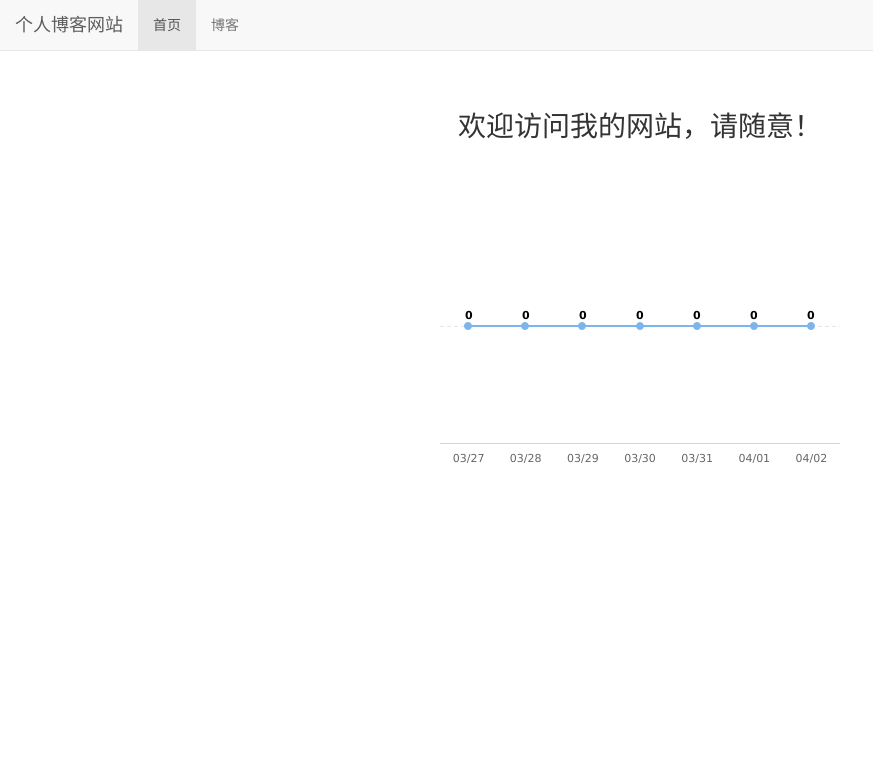
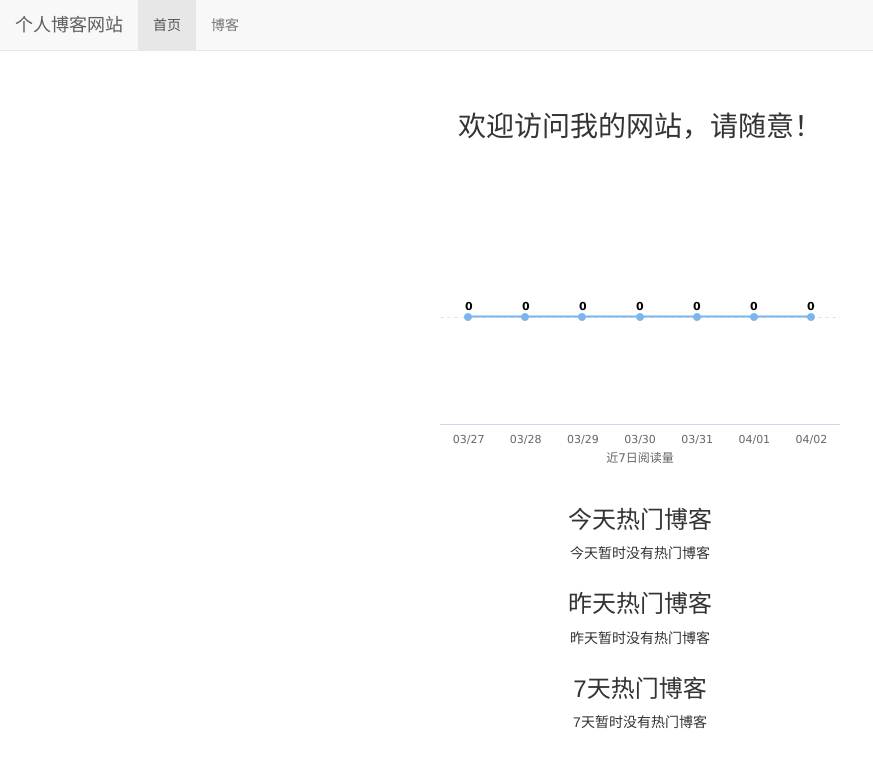
Before and after one commit to lit-fatfish/Bsite, a Django app: page / in a window 1280 px wide. Shown: the top 768 px of the page, without its empty margins (0-873 px from the left). Run offline with Django 3.2, Linux system fonts and the light colour scheme; data comes from the database, SQL or seed files in the repository; both versions use the stored data as it was after the commit; some libraries are stand-ins or nearby versions.

Commit message:
2.0 热门阅读博客排行和缓存提速

```diff
--- a/blog/models.py
+++ b/blog/models.py
@@ -1,7 +1,8 @@
 from django.db import models
 from django.contrib.auth.models import User
+from django.contrib.contenttypes.fields import GenericRelation
 from ckeditor_uploader.fields import RichTextUploadingField
-from read_statistics.models import ReadNumExpandMethod
+from read_statistics.models import ReadNumExpandMethod, ReadDetail
 
 class BlogType(models.Model):
     type_name = models.CharField(max_length=15)
@@ -14,6 +15,7 @@ class Blog(models.Model, ReadNumExpandMethod):
     blog_type = models.ForeignKey(BlogType, on_delete=models.DO_NOTHING)
     content = RichTextUploadingField()
     author = models.ForeignKey(User, on_delete=models.DO_NOTHING)
+    read_details = GenericRelation(ReadDetail)
 
     created_time = models.DateTimeField(auto_now_add=True)
     last_updated_time = models.DateTimeField(auto_now=True)
--- a/mysite/views.py
+++ b/mysite/views.py
@@ -1,13 +1,37 @@
+import datetime
 from django.shortcuts import render_to_response
+from django.utils import timezone
 from django.contrib.contenttypes.models import ContentType
-from read_statistics.utils import get_seven_days_read_data
+from read_statistics.utils import get_seven_days_read_data, get_today_hot_data, get_yesterday_hot_data
 from blog.models import Blog
+from django.db.models import Sum
+from django.core.cache import cache
+
+def get_week_hot_blogs():
+    today = timezone.now().date()
+    date = today - datetime.timedelta(days=7)
+    blogs = Blog.objects \
+                .filter(read_details__date__lt=today, read_details__date__gte=date) \
+                .values('id', 'title') \
+                .annotate(read_num_sum=Sum('read_details__read_num')) \
+                .order_by('-read_num_sum')
+    return blogs[:7]
 
 def home(request):
     blog_content_type = ContentType.objects.get_for_model(Blog)
     dates, read_nums = get_seven_days_read_data(blog_content_type)
 
+    # 获取7天热门博客的缓存数据
+    week_hot_dat = cache.get('week_hot_dat')
+    if week_hot_dat is None:
+        week_hot_dat = get_week_hot_blogs()
+        cache.set('get_week_hot_blogs', week_hot_dat, 3600) #一个小时=3600
+
     context = {}
     context['dates'] = dates
     context['read_nums'] = read_nums
+    context['today_hot_dat'] = get_today_hot_data(blog_content_type)
+    context['yesterday_hot_dat'] = get_yesterday_hot_data(blog_content_type)
+    context['week_hot_dat'] = week_hot_dat
+
     return render_to_response('home.html', context)
--- a/read_statistics/utils.py
+++ b/read_statistics/utils.py
@@ -32,3 +32,14 @@ def get_seven_days_read_data(content_type):
         result = read_details.aggregate(read_num_sum=Sum('read_num'))
         read_nums.append(result['read_num_sum'] or 0)
     return dates, read_nums
+
+def get_today_hot_data(content_type):
+    today = timezone.now().date()
+    read_details = ReadDetail.objects.filter(content_type=content_type, date=today).order_by('-read_num')
+    return read_details[:7]
+
+def get_yesterday_hot_data(content_type):
+    today = timezone.now().date()
+    yesterday = today - datetime.timedelta(days=1)
+    read_details = ReadDetail.objects.filter(content_type=content_type, date=yesterday).order_by('-read_num')
+    return read_details[:7]
--- a/static/home.css
+++ b/static/home.css
@@ -11,3 +11,8 @@ div#container {
     min-width: 20em;
     max-width: 30em;
 }
+
+div.hot-data {
+    text-align: center;
+    margin-top: 2em;
+}
--- a/templates/home.html
+++ b/templates/home.html
@@ -18,6 +18,49 @@
     <div id="container"></div>
     <!-- 引入 highcharts.js -->
     <!-- <script src="http://cdn.highcharts.com.cn/highcharts/highcharts.js"></script> -->
+    <!-- 今天24小时的热门博客 -->
+    <div class="hot-data">
+        <h3>今天热门博客</h3>
+        <ul>
+            {% for hot_data in today_hot_dat %}
+                <li><a href="{% url 'blog_detail' hot_data.content_object.pk %}">
+                    {{ hot_data.content_object.title }}</a>
+                    ({{ hot_data.read_num }})
+                </li>
+            {% empty %}
+                <li>今天暂时没有热门博客</li>
+            {% endfor %}
+        </ul>
+    </div>
+    <div class="hot-data">
+        <h3>昨天热门博客</h3>
+        <ul>
+            {% for hot_data in yesterday_hot_dat %}
+                <li><a href="{% url 'blog_detail' hot_data.content_object.pk %}">
+                    {{ hot_data.content_object.title }}</a>
+                    ({{ hot_data.read_num }})
+                </li>
+            {% empty %}
+                <li>昨天暂时没有热门博客</li>
+            {% endfor %}
+        </ul>
+    </div>
+    <div class="hot-data">
+        <h3>7天热门博客</h3>
+        <ul>
+            {% for hot_blog in week_hot_dat %}
+                <li><a href="{% url 'blog_detail' hot_blog.id %}">
+                    {{ hot_blog.title }}</a>
+                    ({{ hot_blog.read_num_sum }})
+                </li>
+            {% empty %}
+                <li>7天暂时没有热门博客</li>
+            {% endfor %}
+        </ul>
+    </div>
+
+
+
     <script>
         // 图表配置
         var options = {
@@ -25,7 +68,8 @@
             title: { text: null },  // 标题
             xAxis: {
                 categories: {{ dates|safe }},  // x 轴分类
-                tickmarkPlacement: 'on'        //刻度线位置
+                tickmarkPlacement: 'on' ,       //刻度线位置
+                title: {text: '近7日阅读量'}
             },
             yAxis: {
                 title: { text: null }, // y 轴标题
```
Also changed, not shown: mysite/settings.py (+8 -0 lines), db.sqlite3.
